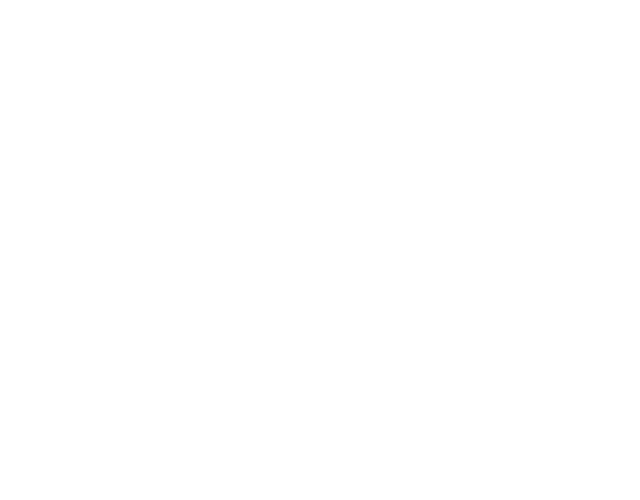
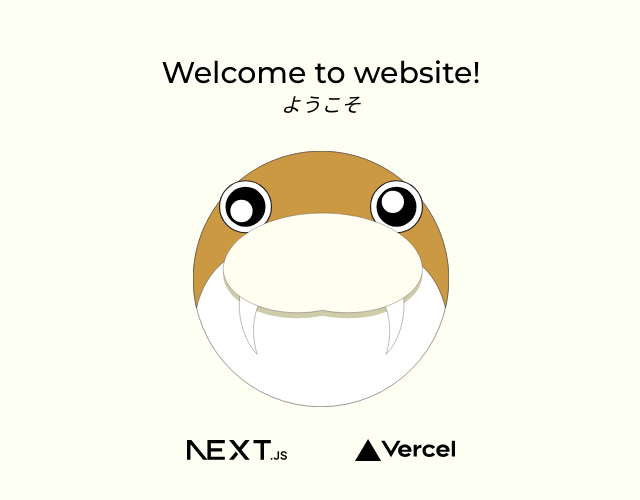
Before and after one commit to mxsgx/personal-web, a Next.js app: page / in a window 1280 px wide. Shown: the part 142-642 px from the top of the page, without its empty margins (319-959 px from the left). Built offline with nearby package versions, Linux system fonts and the light colour scheme.

Commit message:
feat: front page

```diff
--- /dev/null
+++ b/postcss.config.js
@@ -0,0 +1,6 @@
+module.exports = {
+  plugins: {
+    tailwindcss: {},
+    autoprefixer: {},
+  },
+}
--- /dev/null
+++ b/src/app/globals.css
@@ -0,0 +1,3 @@
+@tailwind base;
+@tailwind components;
+@tailwind utilities;
--- a/src/app/layout.tsx
+++ b/src/app/layout.tsx
@@ -1,4 +1,8 @@
 import type { Metadata } from 'next'
+import { Montserrat, Shizuru } from 'next/font/google'
+import './globals.css'
+
+const montserrat = Montserrat({subsets: ['latin']})
 
 export const metadata: Metadata = {
   title: 'Masga',
@@ -12,7 +16,7 @@
 }) {
   return (
     <html lang="en">
-      <body>{children}</body>
+      <body className={[montserrat.className, 'bg-[#fefff3]'].join(' ')}>{children}</body>
     </html>
   )
 }
--- a/src/app/page.tsx
+++ b/src/app/page.tsx
@@ -1,3 +1,23 @@
+import Image from 'next/image'
+
 export default function Home() {
-  return <></>
+  return (
+    <div className="grid place-items-center md:h-screen p-8">
+      <div className="grid grid-cols-2 gap-y-8 gap-x-4">
+        <div className="col-span-2 text-center">
+          <h1 className="font-medium text-3xl">Welcome to website!</h1>
+          <h2 className="font-light italic text-xl">ようこそ</h2>
+        </div>
+        <div className="col-span-2 place-self-center">
+          <Image src="/logo.svg" alt="Uchicchi" width={256} height={256} />
+        </div>
+        <div className="place-self-center">
+          <Image src="/next.svg" alt="Next.js" title="Build with Next.js" width={100} height={64} />
+        </div>
+        <div className="place-self-center">
+          <Image src="/vercel.svg" alt="Vercel" title="Deploy on Vercel" width={100} height={64} />
+        </div>
+      </div>
+    </div>
+  );
 }
--- /dev/null
+++ b/tailwind.config.js
@@ -0,0 +1,10 @@
+/** @type {import('tailwindcss').Config} */
+module.exports = {
+  content: [
+    "./src/**/*.{js,ts,jsx,tsx,mdx}",
+  ],
+  theme: {
+    extend: {},
+  },
+  plugins: [],
+}
```
Also changed, not shown: package.json (+7 -4 lines), public/logo.svg (added), 1 other file (tests, documents, lock files or other folders).
